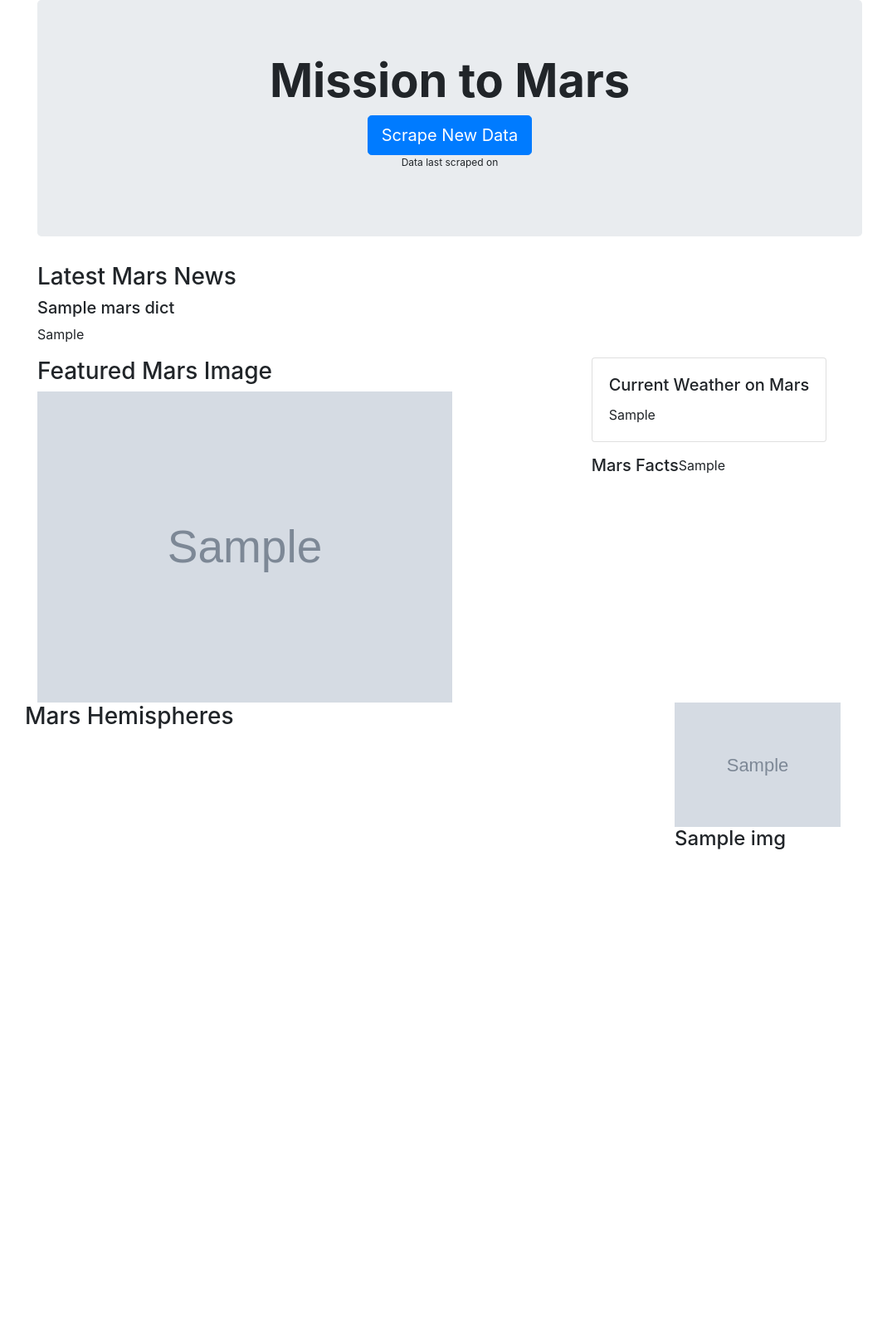
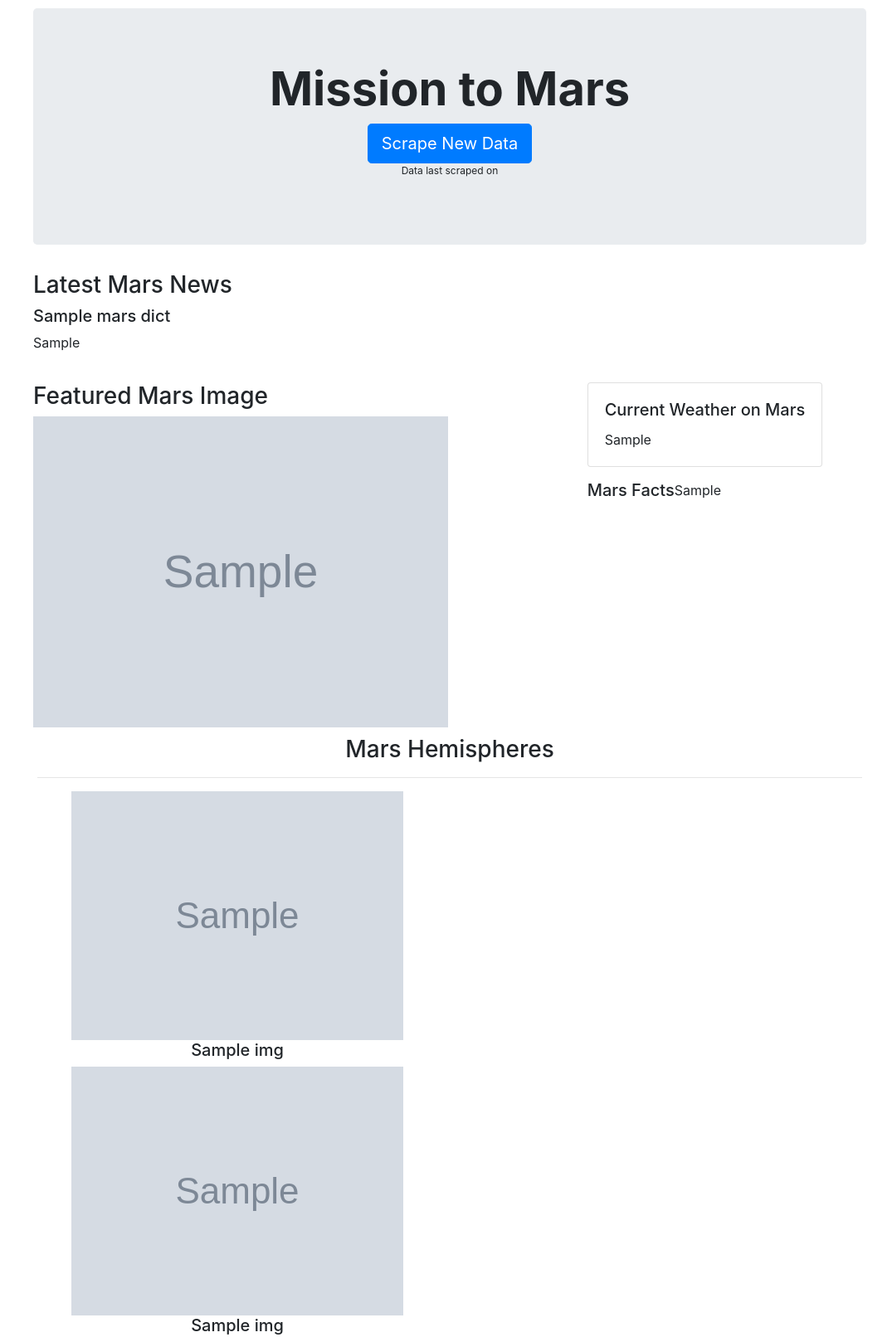
Before and after one commit to epapineau/mission-to-mars, a Flask app: template templates/index.html in a window 1280 px wide. Shown: the whole page at 83% size, without its empty margins (98-1173 px from the left). Before the commit the page ends 1024 px from the top, so only its background shows below. Run offline with Flask 2, Linux system fonts and the light colour scheme; the template is opened without the code that fills it: most values are stand-ins (such as "Sample title", 1, 10 or a date in 2020); grey boxes marked "Sample" are stand-in pictures; parts of the project's set-up code (start-up, migrations or seed data) failed here and were passed over; some libraries are stand-ins or nearby versions.

Commit message:
finish basic web layout

```diff
--- a/scrape_mars.py
+++ b/scrape_mars.py
@@ -16,9 +16,13 @@ def scrape():
     mars_news = "https://mars.nasa.gov/news/?page=0&per_page=40&order=publish_date+desc%2Ccreated_at+desc&search=&category=19%2C165%2C184%2C204&blank_scope=Latest"
     browser.visit(mars_news)
     html = browser.html
-    soup = bs(html, 'html.parser')
-    news_title = soup.find_all('div', class_ = 'image_and_description_container')[0].h3.text
-    news_p = soup.find_all('div', class_ = 'image_and_description_container')[0].text
+    try:
+        soup = bs(html, 'html.parser')
+        news_title = soup.find_all('div', class_ = 'image_and_description_container')[0].h3.text
+        news_p = soup.find_all('div', class_ = 'image_and_description_container')[0].text
+    except:
+        news_title = "NASA Mars News Headline unavailable."
+        news_p = "NASA Mars News content unavailable."
 
     # Get featured image from JPL
     print('Get featured image from JPL')
@@ -55,7 +59,10 @@ def scrape():
     # Get mars facts table
     print('Get mars facts table')
     tables = pd.read_html("https://space-facts.com/mars/")
-    mars_table_html = tables[0].to_html()
+    table = tables[0].rename(columns = {0: 'description',
+                                        1: 'value'})
+    table = table.set_index('description')
+    mars_table_html = table.to_html()
 
     # Get URLs for Mars hemisphere images
     hemisphere_url = "https://astrogeology.usgs.gov/search/results?q=hemisphere+enhanced&k1=target&v1=Mars"
@@ -96,5 +103,3 @@ def scrape():
                 'hemisphere_image_urls': hemisphere_image_urls}
 
     return mars_dict
-
-print(scrape())
--- a/static/style.css
+++ b/static/style.css
@@ -3,6 +3,9 @@
     align-content: center;
 }
 
+.col-12, .col-8, .col-4{
+    padding: 10px;
+}
 .jumbotron{
     text-align: center;
 }
@@ -15,14 +18,15 @@
     font-size: 12px;
 }
 
-.featured-img{
-    border-left: 1px;
+table {
+    font-size: 10px;
 }
 
-.row {
-    /* padding: 5px; */
+.hemispheres{
+    text-align: center;
 }
 
-table {
-    font-size: 12px;
+.col-centered{
+    float: none;
+    margin: 0 auto;
 }
--- a/templates/index.html
+++ b/templates/index.html
@@ -63,17 +63,35 @@
                 </div>  <!-- end col two of two, row two -->
             </div>  <!-- end row two -->
 
-            <!-- Begin row three -->
-            <div class = "row">
+            <div class = "hemispheres">
                 <h3>Mars Hemispheres</h3>
-                <hr><br>
-                {% for img in mars_dict.hemisphere_image_urls %}
-                <div class = "col-3">
-                    <img src = "{{ img.img_url }}" width = 200px>
-                    <h4>{{ img.title }}</h4>
-                </div>
+                <hr>
+                <!-- Begin row three -->
+                <div class = "row">
+                    {% for img in mars_dict.hemisphere_image_urls[0:2] %}
+                    <!-- <span class="border"> -->
+                        <div class = "col-6">
+                            <img src = "{{ img.img_url }}" width = 400px>
+                            <h5>{{ img.title }}</h5>
+                        </div>
+                    <!-- </span> -->
+                    {% endfor %}
+                </div>  <!-- end row three -->
+
+                <!-- Begin row four -->
+                <div class = "row">
+                {% for img in mars_dict.hemisphere_image_urls[2:4] %}
+                    <!-- <span class="border"> -->
+                        <div class = "col-6">
+                            <img src = "{{ img.img_url }}" width = 400px>
+                            <h5>{{ img.title }}</h5>
+                        </div>
+                    <!-- </span> -->
                 {% endfor %}
-            </div>  <!-- end row three -->
+                </div>  <!-- end row four -->
+            </div>  <!-- end hemispheres div-->
         </div>  <!-- end container -->
     </body>
+    <footer>
+    </footer>
 </html>
```
Also changed, not shown: 1 other file.
